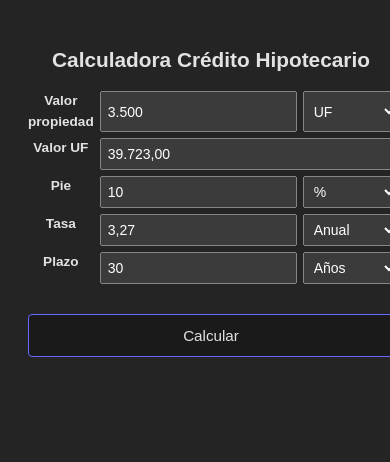
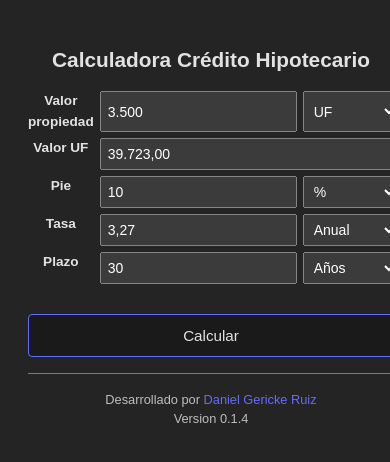
Before and after one commit to dgerickeruiz/CalculadoraCreditoHipotecario, a React (Vite) app: page / in a window 390 px wide. Shown: the top 462 px of the page. Built offline with nearby package versions, Linux system fonts and the light colour scheme.

Commit message:
version 0.1.4 se agrega footer

```diff
--- a/src/components/MortgageCalculator.css
+++ b/src/components/MortgageCalculator.css
@@ -127,3 +127,45 @@ button:hover {
     margin: 6px 0;
   }
 }
+
+/* Footer styles */
+.footer {
+  margin-top: 2rem;
+  padding-top: 2rem;
+  border-top: 1px solid #646cff;
+  text-align: center;
+  font-size: 0.9em;
+  color: rgba(255, 255, 255, 0.7);
+}
+
+.footer p {
+  margin: 0;
+}
+
+.footer a {
+  color: #646cff;
+  text-decoration: none;
+  font-weight: 500;
+  transition: color 0.2s;
+}
+
+.footer a:hover {
+  color: #535bf2;
+  text-decoration: underline;
+}
+
+@media (max-width: 768px) {
+  .footer {
+    margin-top: 1.5rem;
+    padding-top: 1.5rem;
+    font-size: 0.85em;
+  }
+}
+
+@media (max-width: 480px) {
+  .footer {
+    margin-top: 1rem;
+    padding-top: 1rem;
+    font-size: 0.8em;
+  }
+}
--- a/src/components/MortgageCalculator.tsx
+++ b/src/components/MortgageCalculator.tsx
@@ -210,6 +210,16 @@ export default function MortgageCalculator() {
           <p>Total intereses: {formatUF(result.totalInterestUF)} UF</p>
         </div>
       )}
+
+      <footer className="footer">
+        <p>
+          Desarrollado por{" "}
+          <a href="https://www.linkedin.com/in/danielgericke/" target="_blank" rel="noopener noreferrer">
+            Daniel Gericke Ruiz
+          </a>
+        </p>
+        <p> Version 0.1.4</p>
+      </footer>
     </div>
   );
 }
```
